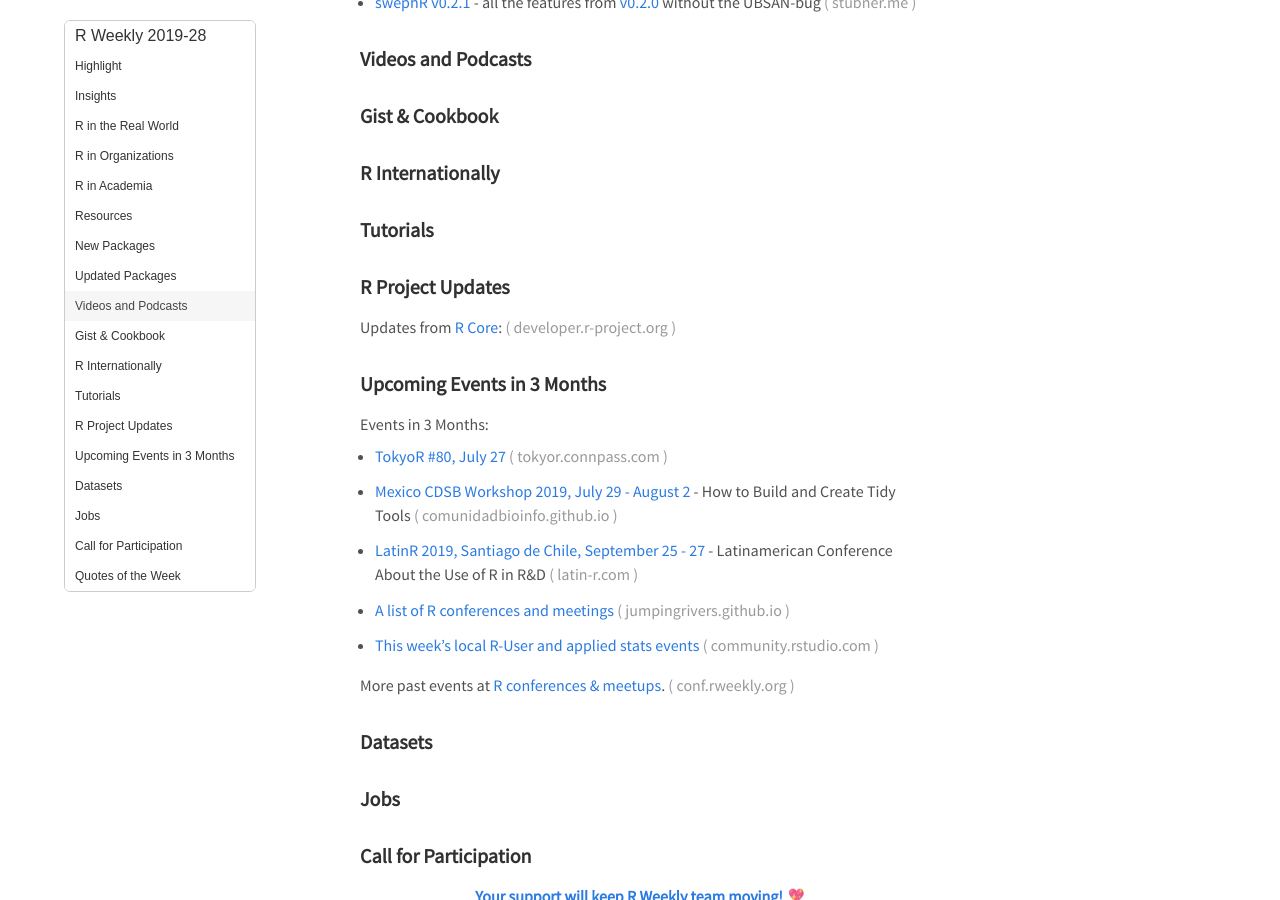
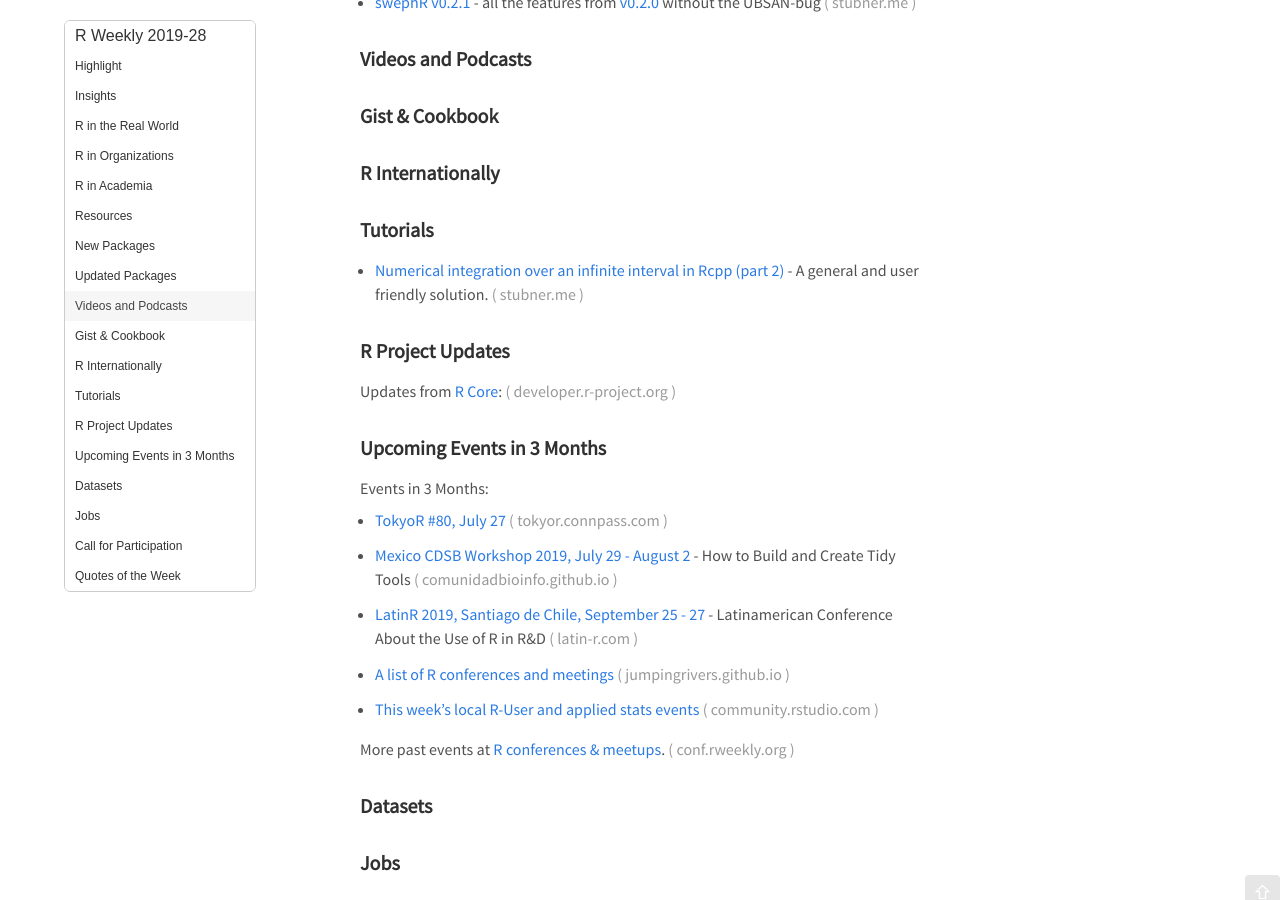
Before and after one commit to rweekly/rweekly.org, a Jekyll site: the page built from draft.md, in a window 1280 px wide and 900 px high, scrolled down 782 px. Built offline with Jekyll 4.4.1, drawn with Linux system fonts in a browser that asks for light colours; emoji names are drawn with the system emoji font; comment, search, counter and statistics services are not loaded.

Commit message:
Add post on numerical integration in Rcpp

```diff
--- a/draft.md
+++ b/draft.md
@@ -65,7 +65,7 @@
 
 ###  Tutorials
 
-
++ [Numerical integration over an infinite interval in Rcpp (part 2)](https://stubner.me/2019/07/numerical-integration-in-rcpp-part-2/) - A general and user friendly solution.
 
 <!--<div class="post-more-begi
 n></div><div class="post-more-end"></div>-->
```
